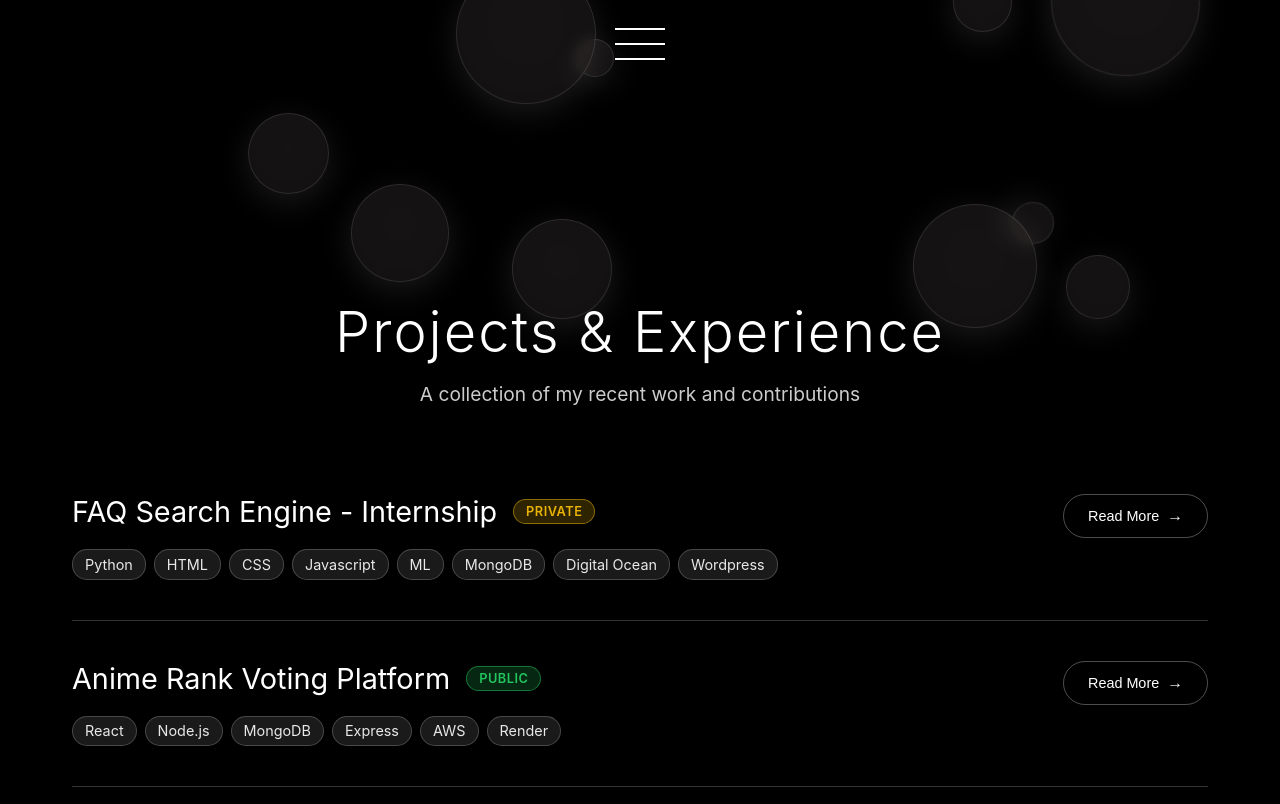
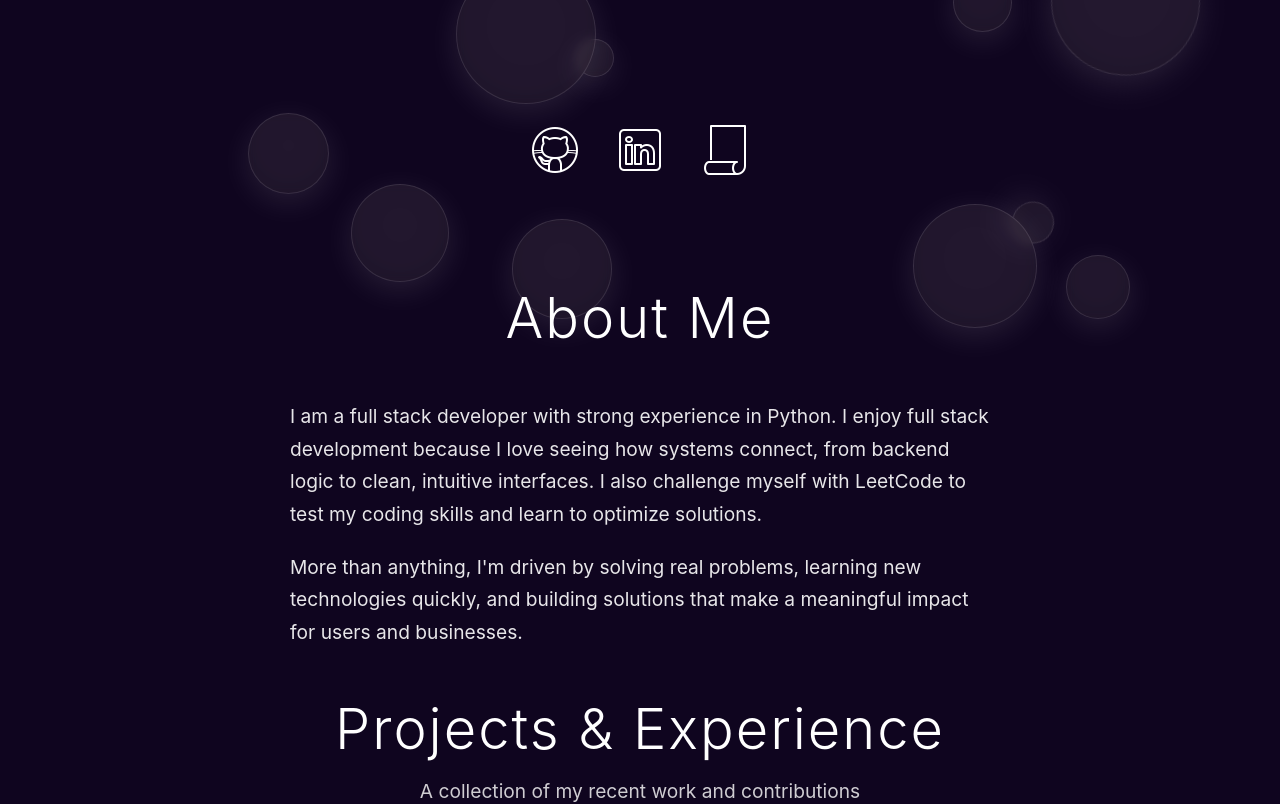
Before and after one commit to BettinoCodes/Bettino-Gaussaint, a React (Vite) app: page / in a window 1280 px wide. Shown: the part 540-1344 px from the top of the page. Built offline with nearby package versions, Linux system fonts and the light colour scheme.

Commit message:
about me section

```diff
--- a/src/App.css
+++ b/src/App.css
@@ -1,5 +1,5 @@
 html{
-  background-color: #000000;
+  background-color: #0f051f;
   margin: 0;
   padding: 0;
   position: relative;
@@ -127,6 +127,26 @@ body{
   width: 100%;
 }
 
+.scroll-alert {
+  position: fixed;
+  bottom: 20px;
+  left: 50%;
+  transform: translateX(-50%);
+  color: white;
+  padding: 10px 20px;
+  border-radius: 20px;
+  font-size: 1rem;
+  transition: opacity 0.1s ease, transform 0.1s ease;
+  opacity: 1;
+}
+
+.scroll-alert.hidden {
+  opacity: 0;
+  transform: translateX(-50%) translateY(20px); /* slides down slightly */
+  pointer-events: none; /* prevent clicking when hidden */
+}
+
+
 /* Improved search bar container */
 .search-bar-container {
   position: relative;
@@ -190,42 +210,14 @@ body{
   padding: 0 1rem;
 }
 
-.nav-button {
-  background: none;
-  border: none;
-  cursor: pointer;
-  padding: clamp(0.5rem, 2vw, 1rem);
-  transition: transform 0.3s ease;
-  margin-bottom: clamp(1rem, 4vh, 2.5rem);
-  z-index: 4;
-}
-
-.nav-button:hover {
-  transform: scale(1.1);
-}
-
-.nav-icon {
-  width: clamp(30px, 8vw, 50px);
-  height: clamp(30px, 8vw, 50px);
-  transition: all 0.3s ease-in-out;
-}
-
+/* Spacer keeps social icons in same position as when the nav button was above them */
 .social-icons {
   display: flex;
   gap: clamp(15px, 4vw, 25px);
-  opacity: 0;
-  transform: translateY(20px);
-  transition: all 0.3s ease;
-  pointer-events: none;
+  margin-top: clamp(1rem, 4vh, 2.5rem);
   z-index: 3;
   flex-wrap: wrap;
   justify-content: center;
-}
-
-.social-icons.show {
-  opacity: 1;
-  transform: translateY(0);
-  pointer-events: all;
 }
 
 .social-icon img {
@@ -284,6 +276,18 @@ body{
   }
 }
 
+/* Scroll-triggered fade-in animation for sections */
+.scroll-fade {
+  opacity: 0;
+  transform: translateY(24px);
+  transition: opacity 0.7s ease-out, transform 0.7s ease-out;
+}
+
+.scroll-fade.visible {
+  opacity: 1;
+  transform: translateY(0);
+}
+
 /* Ensure no scrollbars appear */
 ::-webkit-scrollbar {
   display: none;
@@ -296,7 +300,6 @@ body{
 }
 
 /* Prevent text selection on interactive elements */
-.nav-button,
 .social-icon {
   -webkit-user-select: none;
   -moz-user-select: none;
--- a/src/App.jsx
+++ b/src/App.jsx
@@ -6,32 +6,22 @@ import searchIcon from './assets/images/icons8-search-128.png';
 import githubIcon from './assets/images/icons8-github-100.png';
 import linkedinIcon from './assets/images/icons8-linkedin.png';
 import resumeIcon from './assets/images/icons8-paper-50.png';
-import navbaropenIcon from './assets/images/icons8-menu-30.png';
-import navbarcloseIcon from './assets/images/icons8-close-window-30.png';
-
-
+import About from './sections/About';
 import Projects from './sections/project';
+import { useFadeInOnScroll } from './hooks/useFadeInOnScroll';
 
 const App = () => {
-  const [showSocials, setShowSocials] = useState(false);
   const bubblesRef = useRef(null);
+  const [showAlert, setShowAlert] = useState(true);
+  const [hasScrolled, setHasScrolled] = useState(false);
+  const [heroRef, isHeroVisible] = useFadeInOnScroll({ threshold: 0.05, initialVisible: true });
 
-  const toggleSocials = () => {
-    setShowSocials(!showSocials);
-  };
-
+  // Create bubbles once on mount; never recreate so positions stay fixed
   useEffect(() => {
     const bubblesContainer = bubblesRef.current;
-
-    // Check if container exists
     if (!bubblesContainer) return;
 
     const numberOfBubbles = 15;
-
-    // Clear any existing bubbles first
-    bubblesContainer.innerHTML = '';
-
-    // Create bubbles
     for (let i = 0; i < numberOfBubbles; i++) {
       const bubble = document.createElement('div');
       bubble.className = 'bubble';
@@ -51,13 +41,10 @@ const App = () => {
         const rect = bubble.getBoundingClientRect();
         const centerX = rect.left + rect.width / 2;
         const centerY = rect.top + rect.height / 2;
-
         const moveX = (e.clientX - centerX) * 0.1;
         const moveY = (e.clientY - centerY) * 0.1;
-
         bubble.style.transform = `translate(${moveX}px, ${moveY}px) scale(1.2)`;
       });
-
       bubble.addEventListener('mouseleave', () => {
         bubble.style.transform = '';
       });
@@ -66,10 +53,29 @@ const App = () => {
     }
 
     return () => {
-      if (bubblesContainer) {
-        bubblesContainer.innerHTML = '';
+      bubblesContainer.innerHTML = '';
+    };
+  }, []);
+
+  // Hide "Scroll for more" on first scroll (separate from bubbles so scrolling doesn't recreate bubbles)
+  useEffect(() => {
+    const handleScroll = () => {
+      if (!hasScrolled) {
+        setShowAlert(false);
+        setHasScrolled(true);
       }
     };
+    window.addEventListener('scroll', handleScroll, { passive: true });
+    return () => window.removeEventListener('scroll', handleScroll);
+  }, [hasScrolled]);
+
+  // Alternative: Add a timeout to auto-hide the alert after some time
+  useEffect(() => {
+    const timer = setTimeout(() => {
+      setShowAlert(false);
+    }, 5000); // Auto-hide after 5 seconds
+
+    return () => clearTimeout(timer);
   }, []);
 
   return (
@@ -78,7 +84,7 @@ const App = () => {
       <div ref={bubblesRef} className="bubbles-background"></div>
 
       <div className='main'>
-          <div className="main-content">
+          <div ref={heroRef} className={`main-content scroll-fade ${isHeroVisible ? 'visible' : ''}`}>
             <div className="name-header">
               <h1>Bettino Gaussaint</h1>
             </div>
@@ -123,28 +129,29 @@ const App = () => {
             </div>
 
             <div className="bottom-nav">
-              <button className="nav-button" onClick={toggleSocials}>
-                <img
-                  src={showSocials ? navbarcloseIcon : navbaropenIcon}
-                  alt={showSocials ? "Close menu" : "Open menu"}
-                />
-              </button>
-              <div className={`social-icons ${showSocials ? 'show' : ''}`}>
+              <div className="social-icons">
                 <a href="https://github.com/BettinoCodes" className="social-icon" target="_blank" rel="noopener noreferrer">
                   <img src={githubIcon} alt="GitHub"/>
                 </a>
                 <a href="https://linkedin.com/in/bettino-gaussaint" className="social-icon" target="_blank" rel="noopener noreferrer">
                   <img src={linkedinIcon} alt="LinkedIn"/>
                 </a>
-                <a href="https://drive.google.com/file/d/1TBmnxB42bmnTw-nlOV3ZQyGMYiNr17yy/view?usp=sharing" className="social-icon" target="_blank" rel="noopener noreferrer">
+                <a href="https://drive.google.com/file/d/1sXLVFTJ-5yB2Y-lEe5RVJGCHxgvnpQh1/view?usp=sharing" className="social-icon" target="_blank" rel="noopener noreferrer">
                   <img src={resumeIcon} alt="Resume"/>
                 </a>
               </div>
             </div>
+
+            {/* Scroll Alert */}
+            <div className={`scroll-alert ${showAlert ? 'visible' : 'hidden'}`}>
+              Scroll for more
+            </div>
           </div>
         </div>
+        {/* About Me Section */}
+        <About />
         {/* Projects Section */}
-          <Projects />
+        <Projects />
     </>
   )
 }
--- /dev/null
+++ b/src/hooks/useFadeInOnScroll.js
@@ -0,0 +1,35 @@
+import { useRef, useEffect, useState } from 'react';
+
+/**
+ * Hook that observes an element and sets visible to true when it enters the viewport.
+ * Use with .scroll-fade and .scroll-fade.visible CSS for fade-in animation.
+ * @param {Object} options - IntersectionObserver options
+ * @param {number} options.threshold - Ratio of visibility (0-1). Default 0.1
+ * @param {string} options.rootMargin - Margin around root. Default '0px 0px -50px 0px' (trigger slightly before bottom)
+ * @param {boolean} options.initialVisible - Start visible (e.g. for above-the-fold hero). Default false
+ * @returns {[React.RefObject, boolean]} [ref, isVisible]
+ */
+export function useFadeInOnScroll(options = {}) {
+  const ref = useRef(null);
+  const { threshold = 0.1, rootMargin = '0px 0px -50px 0px', initialVisible = false } = options;
+  const [isVisible, setIsVisible] = useState(initialVisible);
+
+  useEffect(() => {
+    const el = ref.current;
+    if (!el) return;
+
+    const observer = new IntersectionObserver(
+      ([entry]) => {
+        if (entry.isIntersecting) {
+          setIsVisible(true);
+        }
+      },
+      { threshold, rootMargin }
+    );
+
+    observer.observe(el);
+    return () => observer.disconnect();
+  }, [threshold, rootMargin]);
+
+  return [ref, isVisible];
+}
--- /dev/null
+++ b/src/sections/About.jsx
@@ -0,0 +1,24 @@
+import React from 'react';
+import './about.css';
+import { useFadeInOnScroll } from '../hooks/useFadeInOnScroll';
+
+const About = () => {
+  const [sectionRef, isVisible] = useFadeInOnScroll();
+  return (
+    <section ref={sectionRef} className={`about-section scroll-fade ${isVisible ? 'visible' : ''}`}>
+      <div className="about-header">
+        <h2>About Me</h2>
+      </div>
+      <div className="about-content">
+        <p>
+        I am a full stack developer with strong experience in Python. I enjoy full stack development because I love seeing how systems connect, from backend logic to clean, intuitive interfaces. I also challenge myself with LeetCode to test my coding skills and learn to optimize solutions.
+        </p>
+        <p>
+          More than anything, I'm driven by solving real problems, learning new technologies quickly, and building solutions that make a meaningful impact for users and businesses.
+        </p>
+      </div>
+    </section>
+  );
+};
+
+export default About;
--- /dev/null
+++ b/src/sections/about.css
@@ -0,0 +1,44 @@
+/* About Section - matches projects section style */
+.about-section {
+  position: relative;
+  width: 100%;
+  max-width: 1200px;
+  margin: 2rem auto;
+  padding: 0 clamp(1rem, 4vw, 2rem);
+  z-index: 2;
+  color: white;
+}
+
+.about-header {
+  text-align: center;
+  margin-bottom: clamp(2rem, 6vh, 4rem);
+}
+
+.about-header h2 {
+  font-size: clamp(2rem, 6vw, 3.5rem);
+  font-weight: 300;
+  letter-spacing: 2px;
+  margin: 0;
+}
+
+.about-content {
+  max-width: 700px;
+  margin: 0 auto;
+}
+
+.about-content p {
+  font-size: clamp(1rem, 3vw, 1.2rem);
+  line-height: 1.7;
+  opacity: 0.9;
+  margin: 0 0 1.25rem 0;
+}
+
+.about-content p:last-child {
+  margin-bottom: 0;
+}
+
+@media (max-width: 480px) {
+  .about-section {
+    padding: 0 1rem;
+  }
+}
--- a/src/sections/project.jsx
+++ b/src/sections/project.jsx
@@ -1,5 +1,6 @@
 import React, { useState, useRef, useEffect } from 'react';
 import './project.css';
+import { useFadeInOnScroll } from '../hooks/useFadeInOnScroll';
 
 // Import your images
 import faqSearchImage from '../assets/images/faq-search-engine.png';
@@ -14,6 +15,7 @@ const Project = () => {
   const [imageLoaded, setImageLoaded] = useState({});
   const hoverTimeoutRef = useRef(null);
   const hoverImageRef = useRef(null);
+  const [sectionRef, isVisible] = useFadeInOnScroll();
 
   const projects = [
     {
@@ -127,7 +129,8 @@ const Project = () => {
 
   return (
     <section
-      className="projects-section"
+      ref={sectionRef}
+      className={`projects-section scroll-fade ${isVisible ? 'visible' : ''}`}
       onMouseMove={handleMouseMove}
     >
       <div className="projects-header">
```
